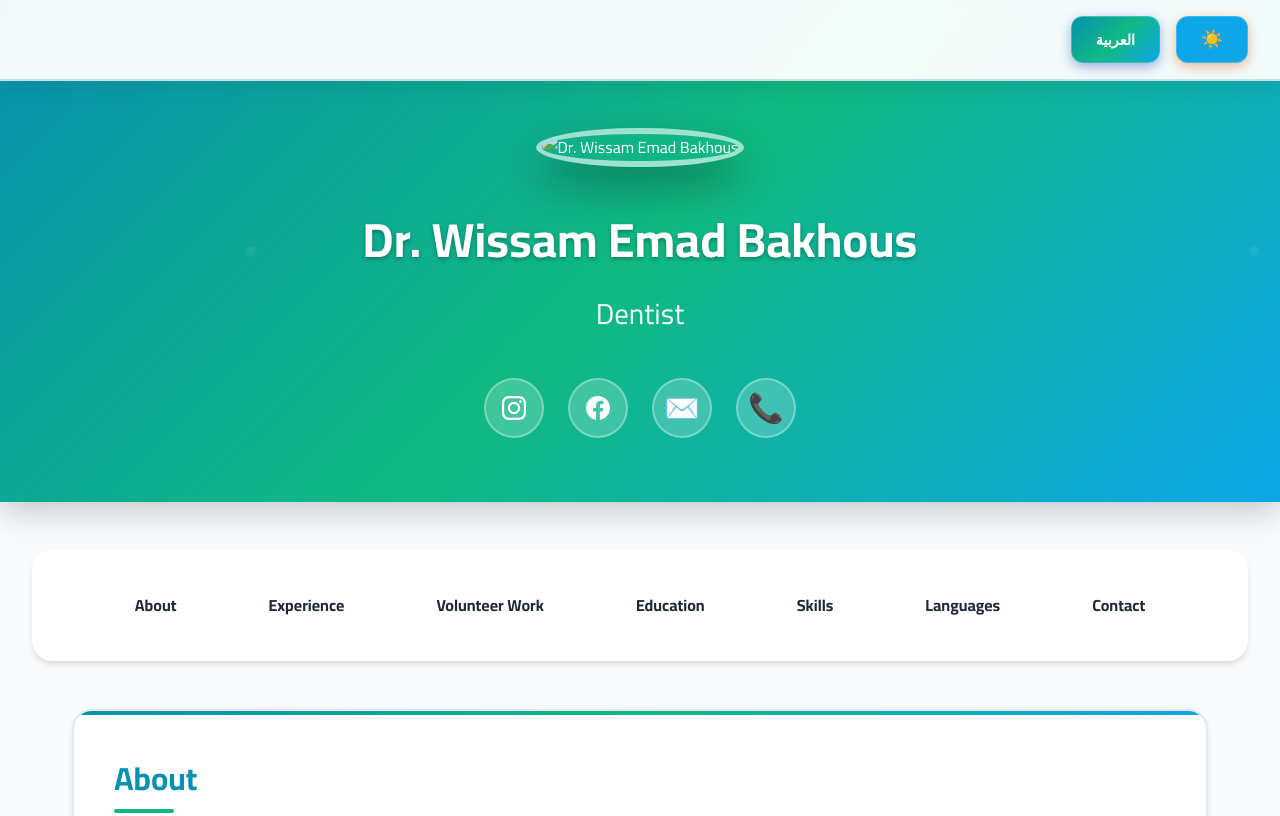
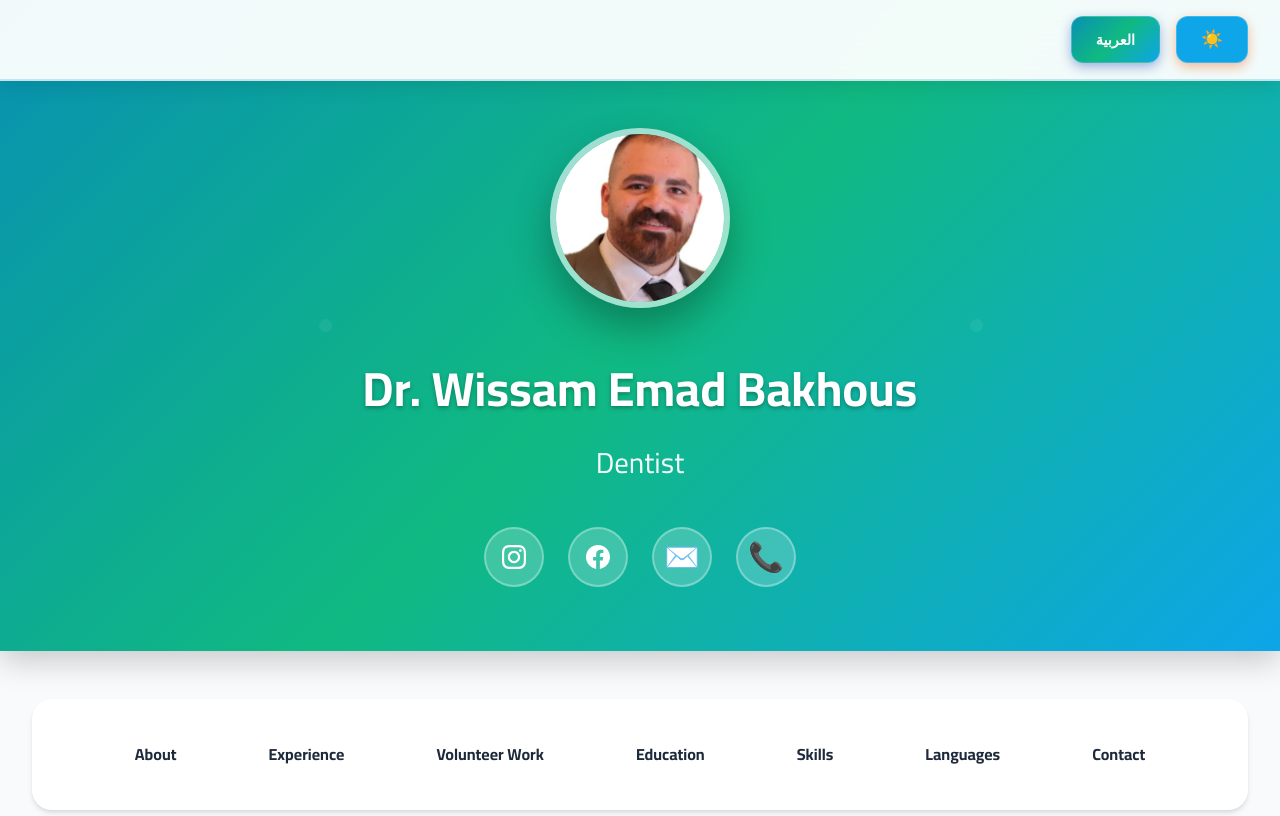
Before and after one commit to pierre131/Bakhous_portfolio, a plain HTML site: page index.html in a window 1280 px wide. Shown: the top 816 px of the page. Drawn offline with Linux system fonts and the light colour scheme.

Commit message:
Update index.html

```diff
--- a/index.html
+++ b/index.html
@@ -13,7 +13,7 @@
     <button id="theme-btn">🌙</button>
   </div>
   <header class="main-header">
-    <img src="img/bakhous.jpg" alt="Dr. Wissam Emad Bakhous" class="profile-img" />
+    <img src="bakhous.jpg" alt="Dr. Wissam Emad Bakhous" class="profile-img" />
     <h1 id="name">Dr. Wissam Emad Bakhous</h1>
     <h2 id="job">Dentist</h2>
     <div class="social-links">
```
